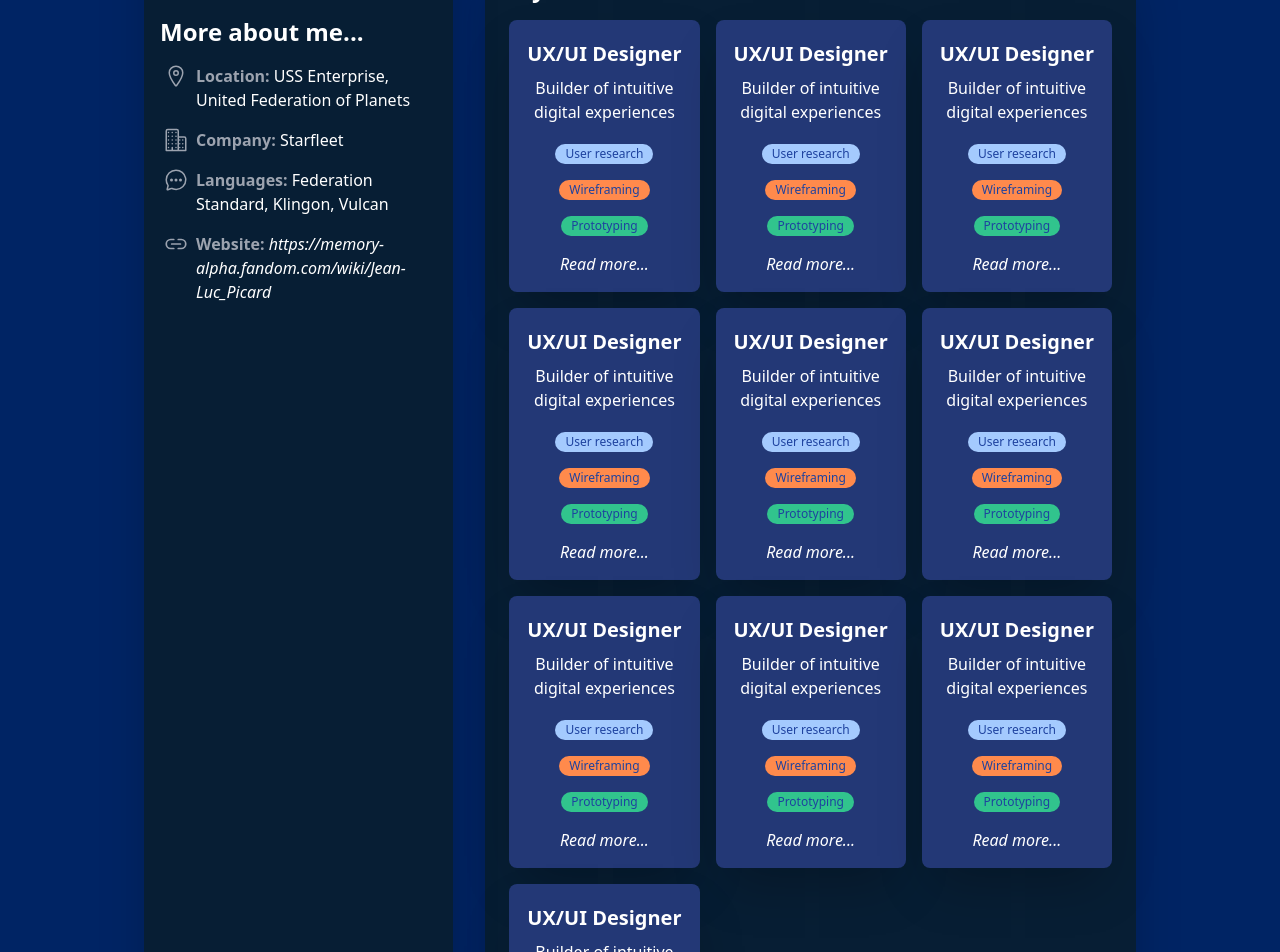
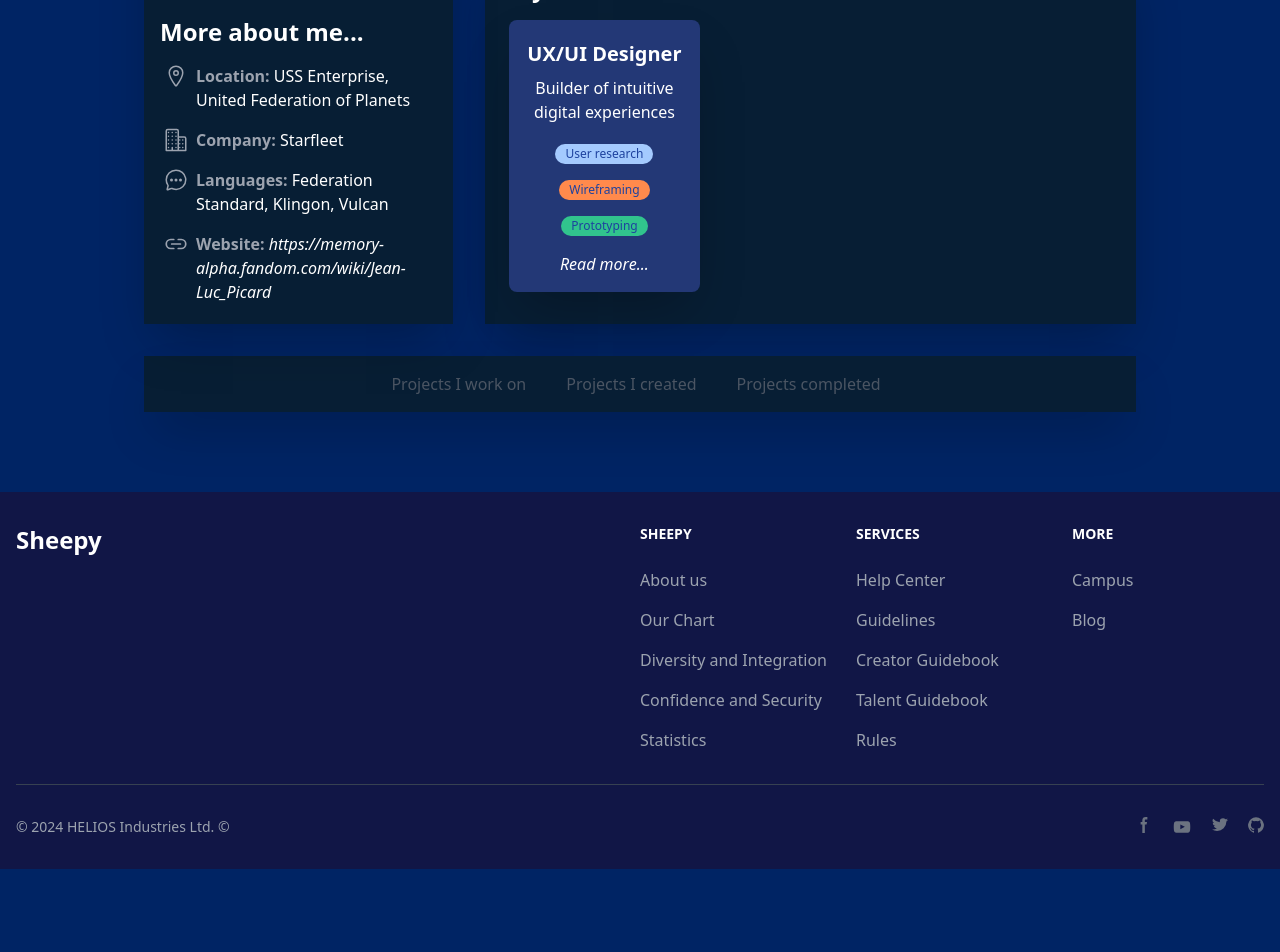
Before and after one commit to aiko-kami/sheepy, a Next.js app: page /users/01 in a window 1280 px wide. Shown: the part 640-1592 px from the top of the page. After the commit the page ends 1509 px from the top, so only its background shows below. Built offline with nearby package versions, Linux system fonts and the light colour scheme; a web font is replaced by a local one.

Commit message:
test single modal

```diff
--- a/src/app/(all)/users/[userId]/page.jsx
+++ b/src/app/(all)/users/[userId]/page.jsx
@@ -121,33 +121,6 @@ const UserDescriptionPage = ({ params }) => {
 						<li>
 							<UserTalentCard />
 						</li>
-						<li>
-							<UserTalentCard />
-						</li>
-						<li>
-							<UserTalentCard />
-						</li>
-						<li>
-							<UserTalentCard />
-						</li>
-						<li>
-							<UserTalentCard />
-						</li>
-						<li>
-							<UserTalentCard />
-						</li>
-						<li>
-							<UserTalentCard />
-						</li>
-						<li>
-							<UserTalentCard />
-						</li>
-						<li>
-							<UserTalentCard />
-						</li>
-						<li>
-							<UserTalentCard />
-						</li>
 					</ul>
 				</div>
 
```
